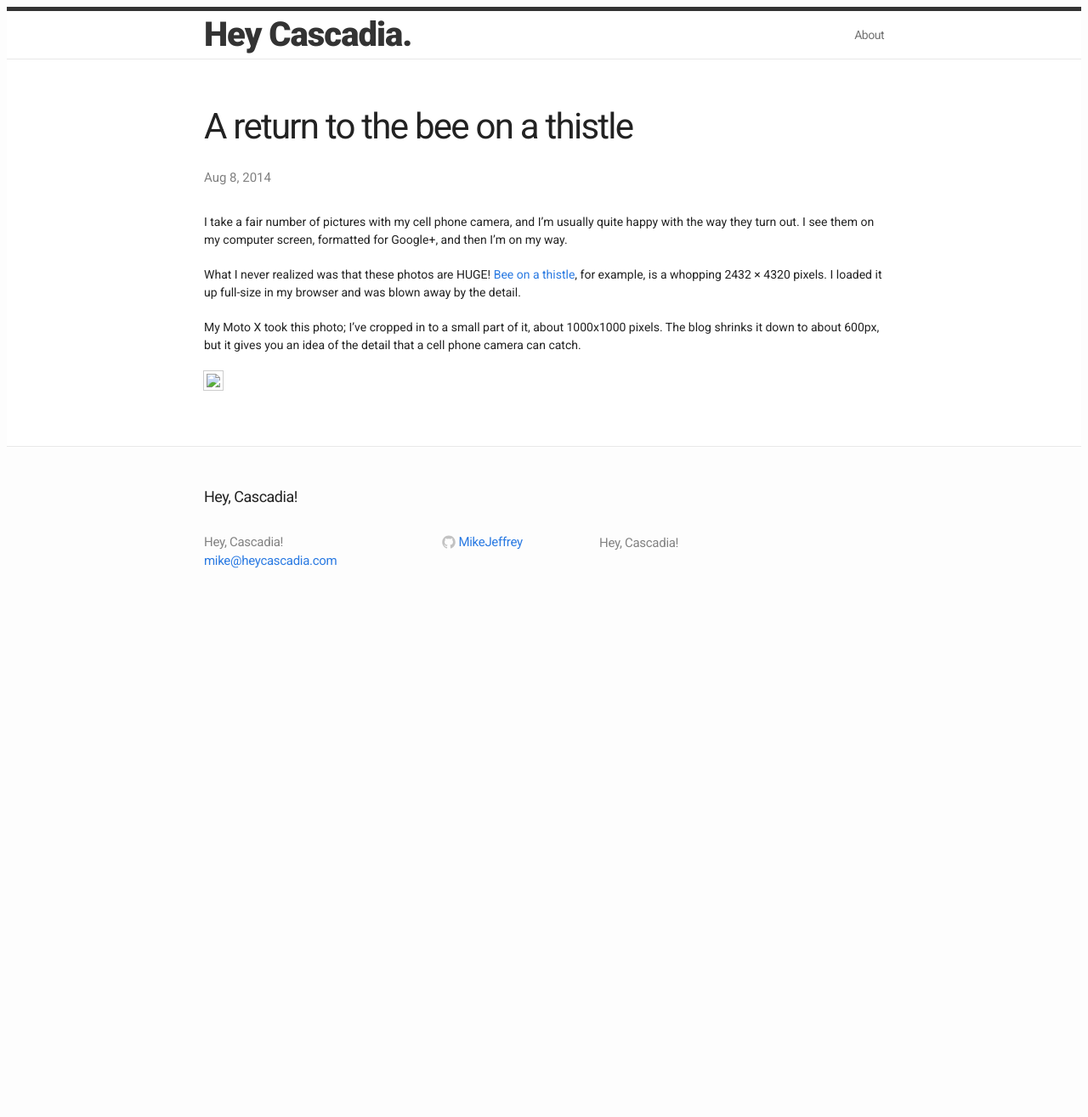
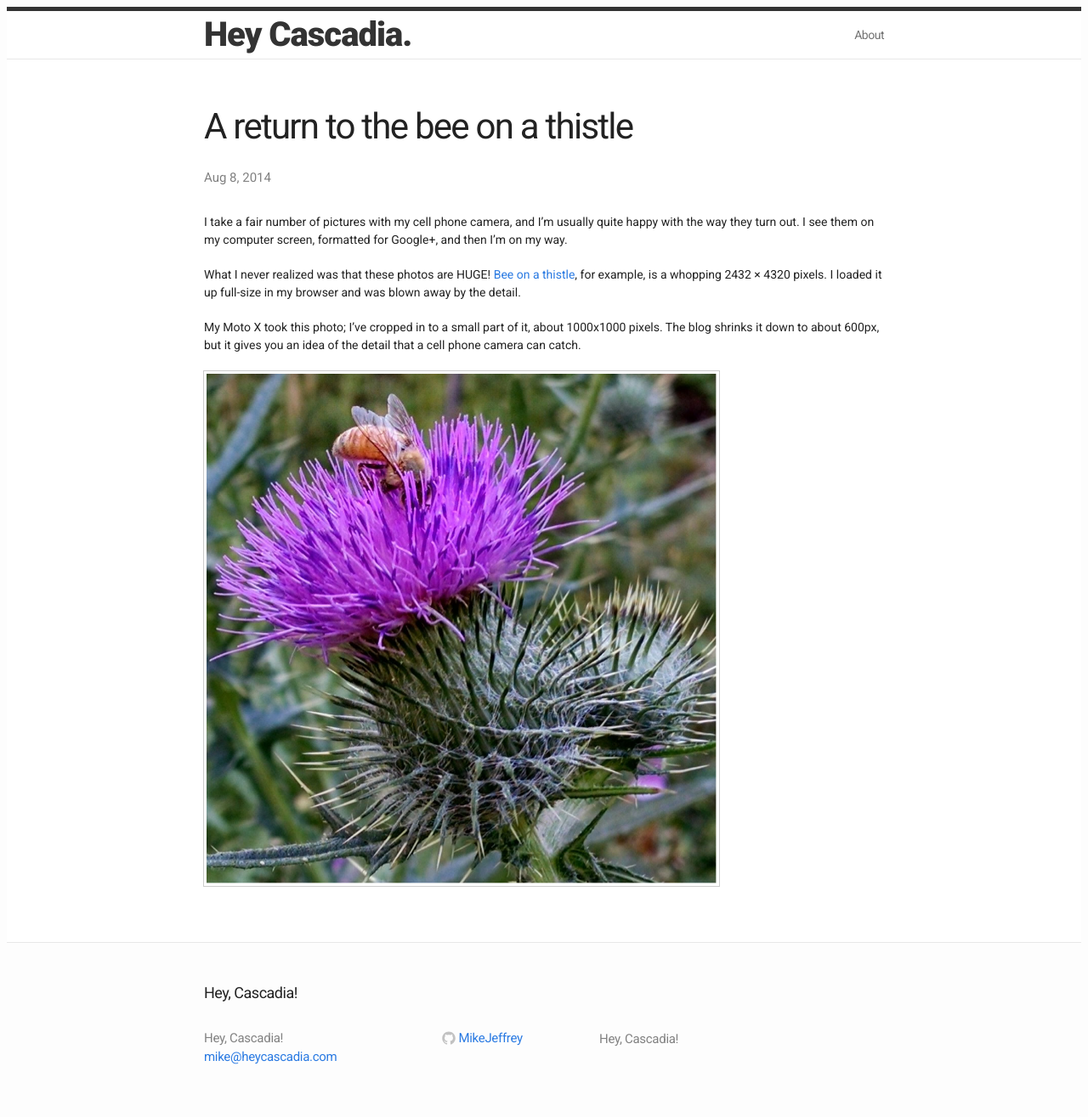
Before and after one commit to MikeJeffrey/heycascadia, a Jekyll site: the page built from _posts/2014-08-08-a-return-to-the-bee-on-a-thistle.md, in a window 1280 px wide. Shown: the whole page at 85% size. Built offline with Jekyll 4.4.1, drawn with Linux system fonts in a browser that asks for light colours; before the commit the page ends 908 px from its top, so only the background shows below that.

Commit message:
Update 2014-08-08-a-return-to-the-bee-on-a-thistle.md

```diff
--- a/_posts/2014-08-08-a-return-to-the-bee-on-a-thistle.md
+++ b/_posts/2014-08-08-a-return-to-the-bee-on-a-thistle.md
@@ -16,4 +16,4 @@ My Moto X took this photo; I've cropped in to a small part of it, about 1000x100
 The blog shrinks it down to about 600px, but it gives you an idea of the detail that
 a cell phone camera can catch.
 
-<img src="images/bee-on-a-thistle-revisited.jpg" width="600px">
+<img src="/images/bee-on-a-thistle-revisited.jpg" width="600px">
```
